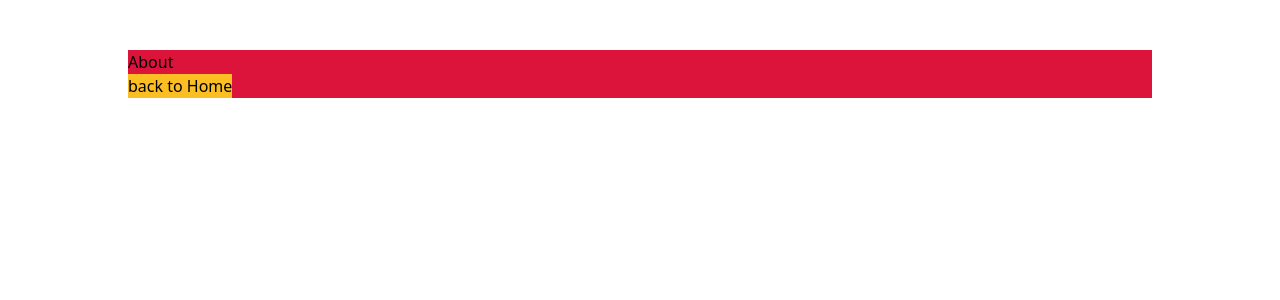
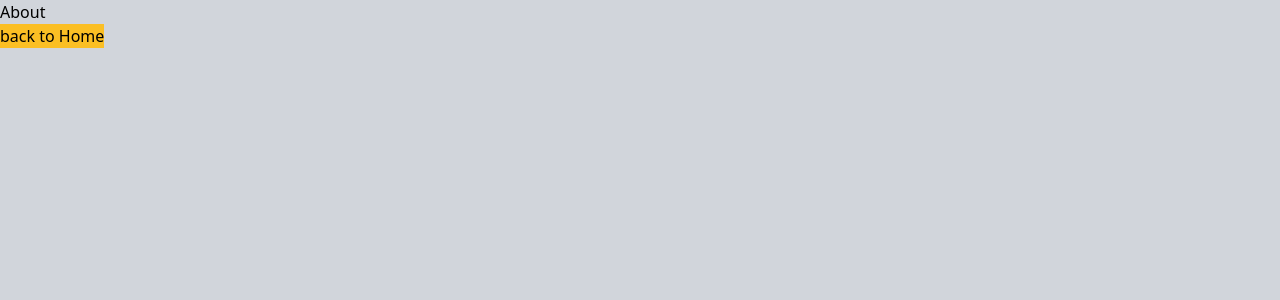
Before and after one commit to SivanSuh/next-js-website, a Next.js app: page /about in a window 1280 px wide. Shown: the top 300 px of the page. Built offline with nearby package versions, Linux system fonts and the light colour scheme.

Commit message:
add new feature readme file

```diff
--- a/pages/HomePage.js
+++ b/pages/HomePage.js
@@ -4,7 +4,7 @@ function HomePage() {
   return (
     <nav className={styles.navbar}>
       <div className={styles.wrapper}>
-        <h2 className={styles.name}>
+        <h2 className="text-2xl text-white hover:text-yellow-500">
           <Link href={"/"}>LESSCHAR</Link>
         </h2>
         <ul className={styles.navi}>
--- a/pages/about.js
+++ b/pages/about.js
@@ -2,7 +2,7 @@ import Link from "next/dist/client/link";
 import aboutcss from "../styles/Home.module.css";
 const About = () => {
   return (
-    <div className={aboutcss.about}>
+    <div className="w-full h-screen bg-gray-300">
       <h3>About</h3>
       <Link href="/">
         <button className="bg-amber-400">back to Home</button>
```
Also changed, not shown: 1 other file (tests, documents, lock files or other folders).
